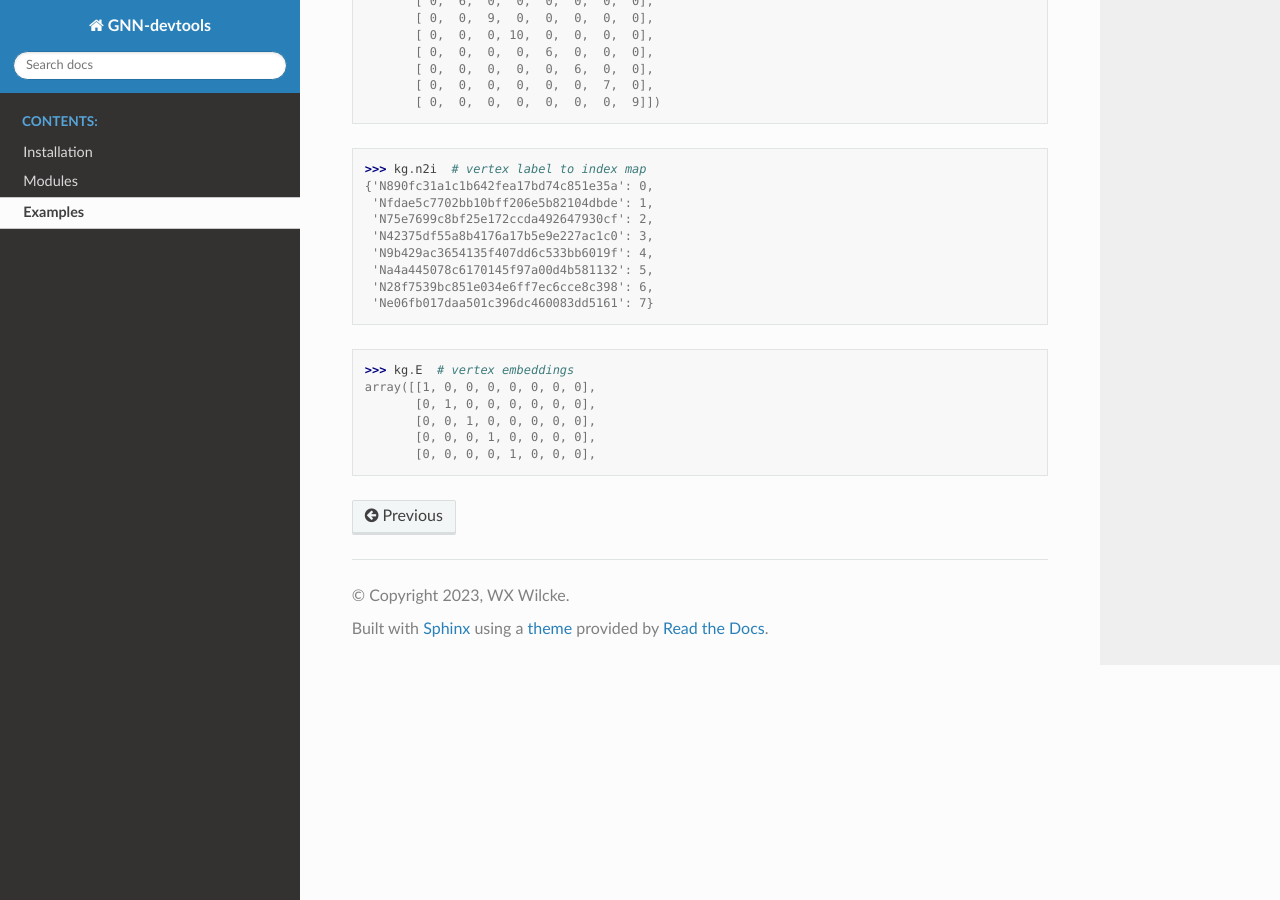
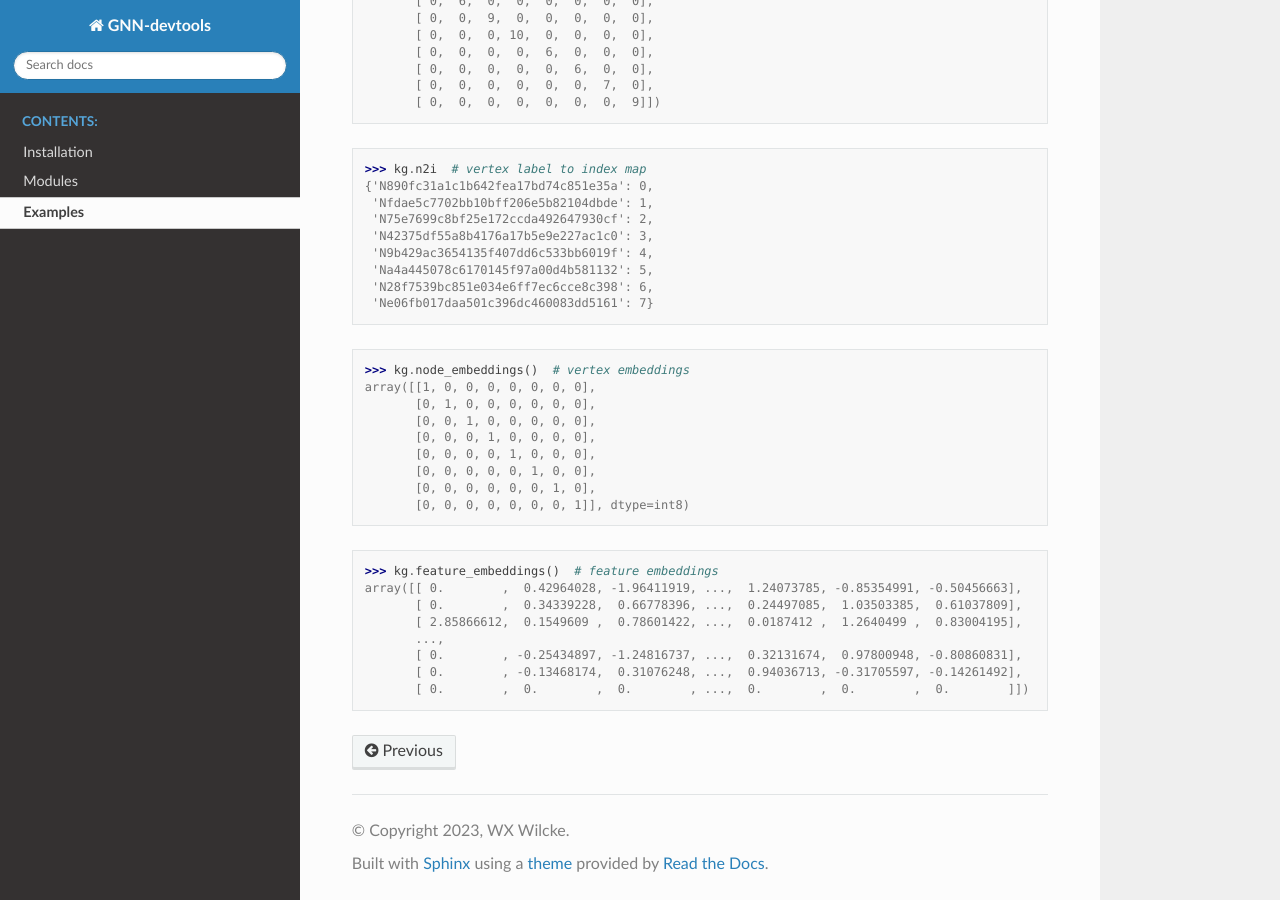
Before and after one commit to wxwilcke/gnn_devtools, a Sphinx documentation site: the page built from docs/source/examples.rst, in a window 1280 px wide and 900 px high, scrolled down 1688 px. Built offline with Sphinx 7.4.7 and the Read the Docs theme 2.0.0, drawn with Linux system fonts in a browser that asks for light colours.

Commit message:
updated documentation

```diff
--- a/docs/source/examples.rst
+++ b/docs/source/examples.rst
@@ -93,9 +93,21 @@ array([[ 6,  0,  0,  0,  0,  0,  0,  0],
  'N28f7539bc851e034e6ff7ec6cce8c398': 6,
  'Ne06fb017daa501c396dc460083dd5161': 7}
 
->>> kg.E  # vertex embeddings
+>>> kg.node_embeddings()  # vertex embeddings
 array([[1, 0, 0, 0, 0, 0, 0, 0],
        [0, 1, 0, 0, 0, 0, 0, 0],
        [0, 0, 1, 0, 0, 0, 0, 0],
        [0, 0, 0, 1, 0, 0, 0, 0],
        [0, 0, 0, 0, 1, 0, 0, 0],
+       [0, 0, 0, 0, 0, 1, 0, 0],
+       [0, 0, 0, 0, 0, 0, 1, 0],
+       [0, 0, 0, 0, 0, 0, 0, 1]], dtype=int8)
+
+>>> kg.feature_embeddings()  # feature embeddings
+array([[ 0.        ,  0.42964028, -1.96411919, ...,  1.24073785, -0.85354991, -0.50456663],
+       [ 0.        ,  0.34339228,  0.66778396, ...,  0.24497085,  1.03503385,  0.61037809],
+       [ 2.85866612,  0.1549609 ,  0.78601422, ...,  0.0187412 ,  1.2640499 ,  0.83004195],
+       ...,
+       [ 0.        , -0.25434897, -1.24816737, ...,  0.32131674,  0.97800948, -0.80860831],
+       [ 0.        , -0.13468174,  0.31076248, ...,  0.94036713, -0.31705597, -0.14261492],
+       [ 0.        ,  0.        ,  0.        , ...,  0.        ,  0.        ,  0.        ]])
```
Also changed, not shown: 1 other file.
